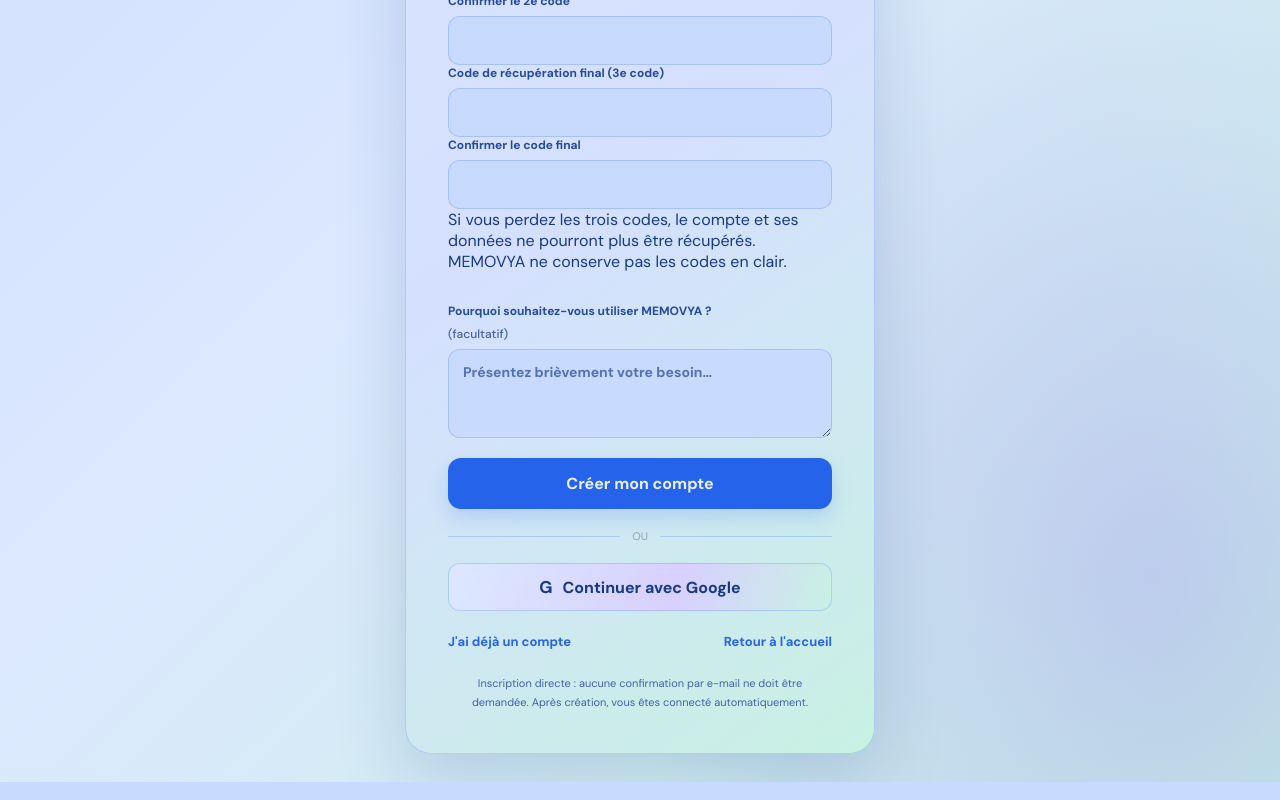
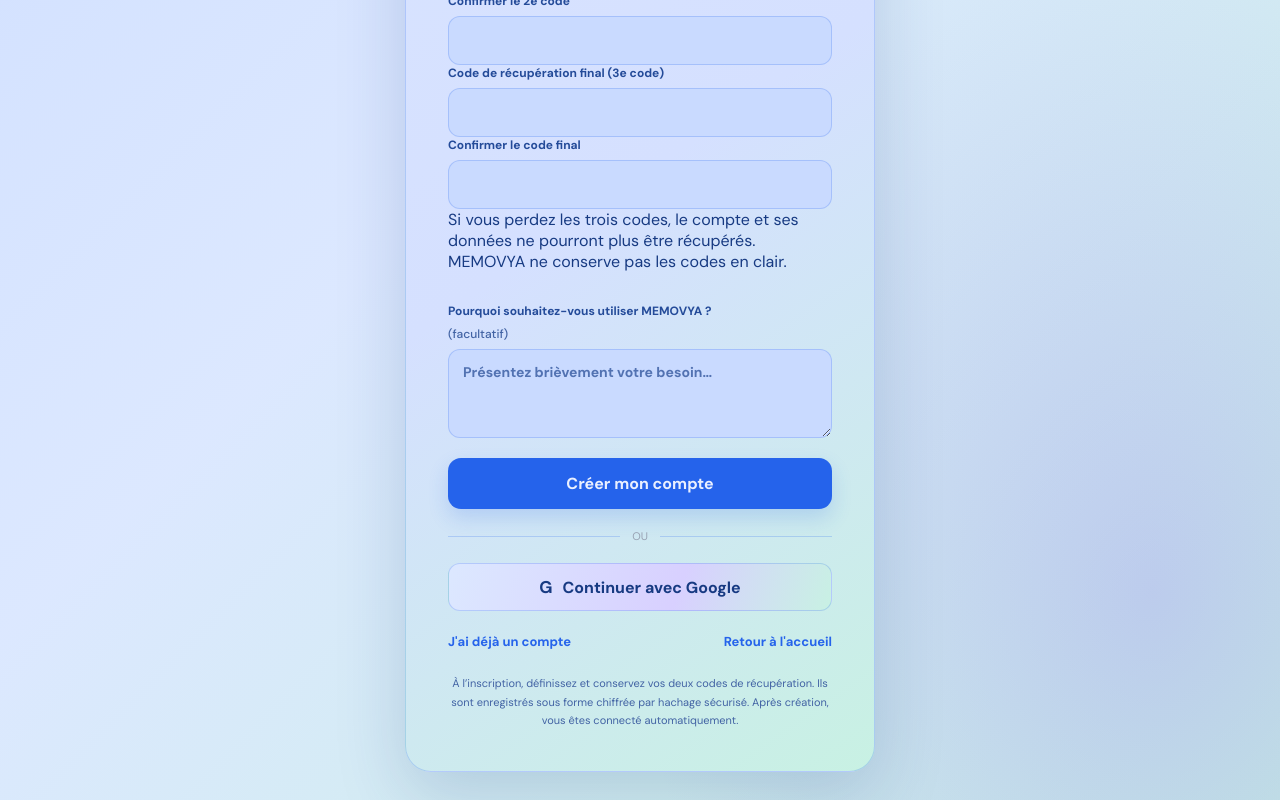
Before and after one commit to jemoresjemor9-collab/MEMOVYA, a Next.js app: page /signup in a window 1280 px wide. Shown: the part 925-1725 px from the top of the page. Built offline with nearby package versions, Linux system fonts and the light colour scheme; no server answers.

Commit message:
ui(auth): explain required account recovery codes

```diff
--- a/app/signup/page.tsx
+++ b/app/signup/page.tsx
@@ -21,7 +21,7 @@ export default function SignupPage() {
           <Link href="/login">J'ai déjà un compte</Link>
           <Link href="/">Retour à l'accueil</Link>
         </div>
-        <p className="auth-note">Inscription directe : aucune confirmation par e-mail ne doit être demandée. Après création, vous êtes connecté automatiquement.</p>
+        <p className="auth-note">À l’inscription, définissez et conservez vos deux codes de récupération. Ils sont enregistrés sous forme chiffrée par hachage sécurisé. Après création, vous êtes connecté automatiquement.</p>
       </section>
     </main>
   );
```
